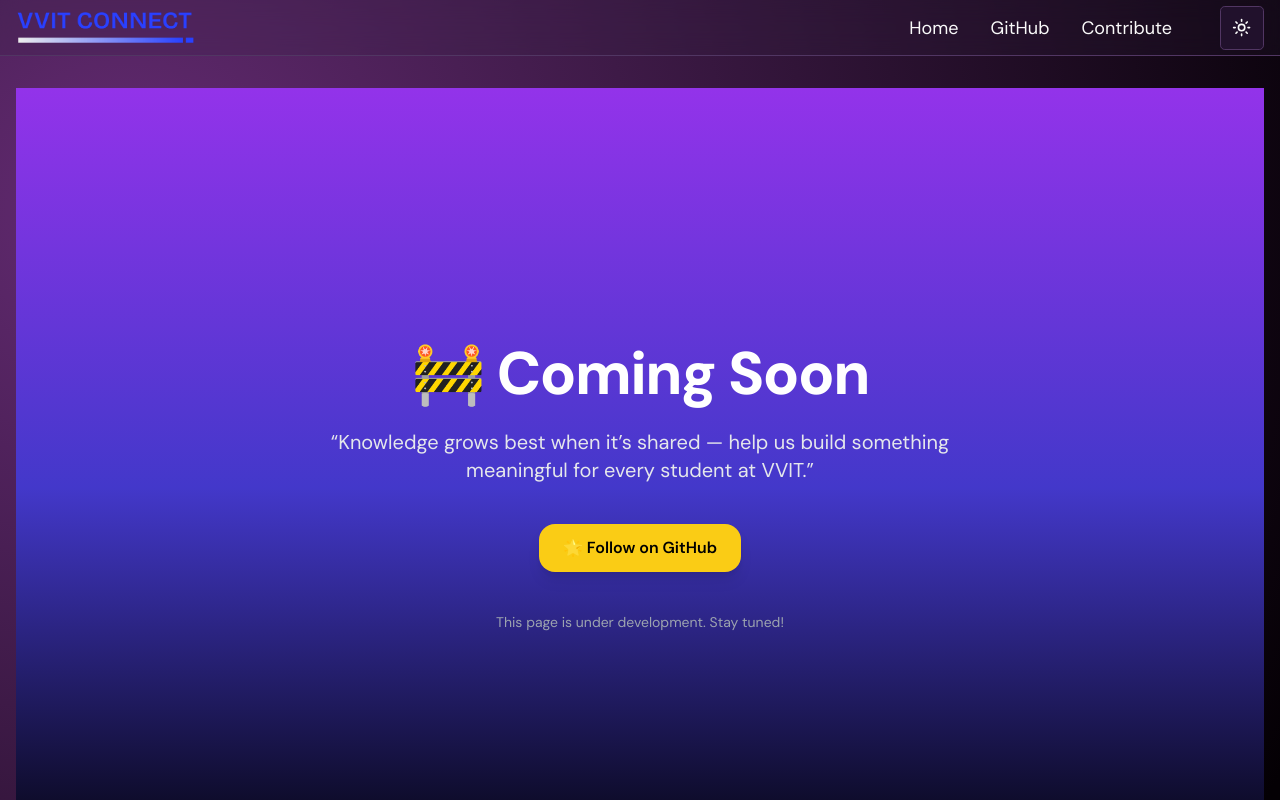
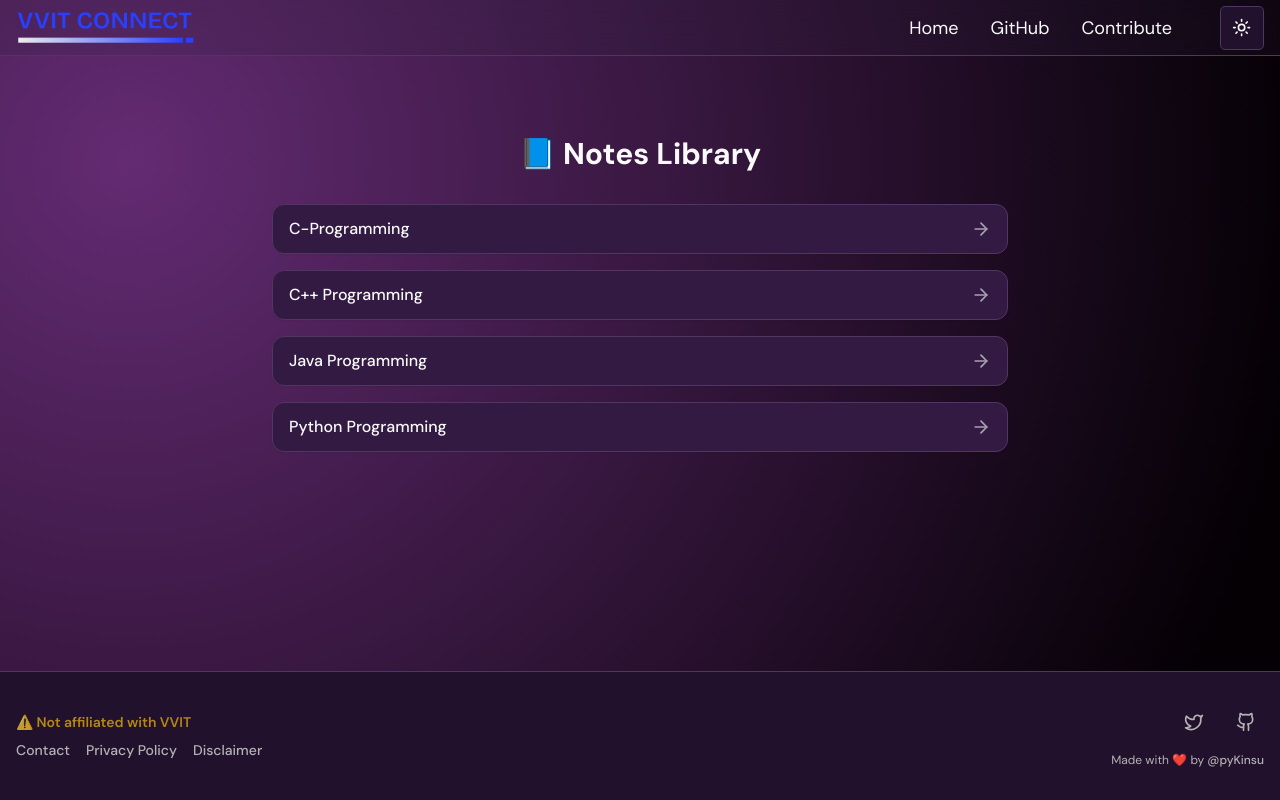
Before and after one commit to pyKinsu/VVITConnect, a Next.js app: page /notes in a window 1280 px wide. Before the commit this address had no page. Shown: the top 800 px of the page. Built offline with nearby package versions, Linux system fonts and the light colour scheme.

Commit message:
Create page.tsx

```diff
--- /dev/null
+++ b/src/app/notes/page.tsx
@@ -0,0 +1,46 @@
+"use client";
+
+import Link from "next/link";
+import { ArrowRight } from "lucide-react";
+
+const notes = [
+  {
+    title: "C-Programming",
+    href: "/notes/c-programming",
+  },
+  {
+    title: "C++ Programming",
+    href: "/notes/cpplang",
+  },
+  {
+    title: "Java Programming",
+    href: "/notes/javalang",
+  },
+  {
+    title: "Python Programming",
+    href: "/notes/pythonlang",
+  },
+];
+
+export default function NotesPage() {
+  return (
+    <div className="max-w-3xl mx-auto px-4 py-12">
+      <h1 className="text-3xl font-bold text-center mb-8">
+        📘 Notes Library
+      </h1>
+
+      <div className="space-y-4">
+        {notes.map((note) => (
+          <Link
+            key={note.href}
+            href={note.href}
+            className="flex items-center justify-between w-full rounded-xl border border-border bg-card px-4 py-3 shadow-sm hover:shadow-md transition-all hover:bg-primary hover:text-primary-foreground group"
+          >
+            <span className="text-base font-medium">{note.title}</span>
+            <ArrowRight className="w-5 h-5 opacity-60 group-hover:translate-x-1 transition-transform" />
+          </Link>
+        ))}
+      </div>
+    </div>
+  );
+}
```
